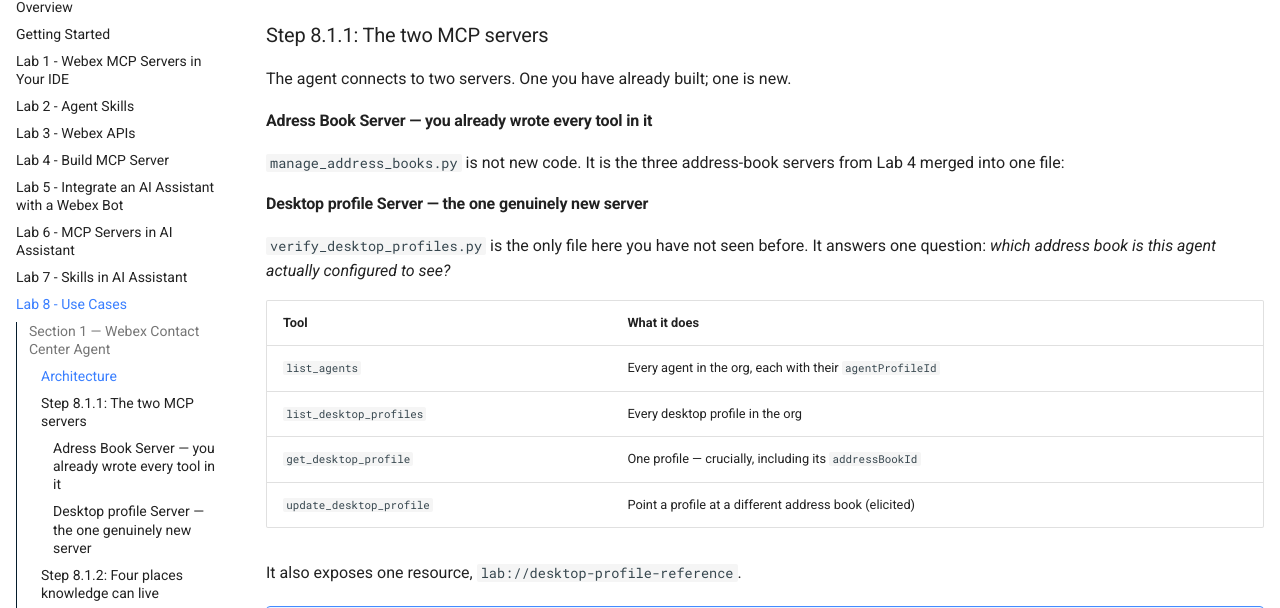
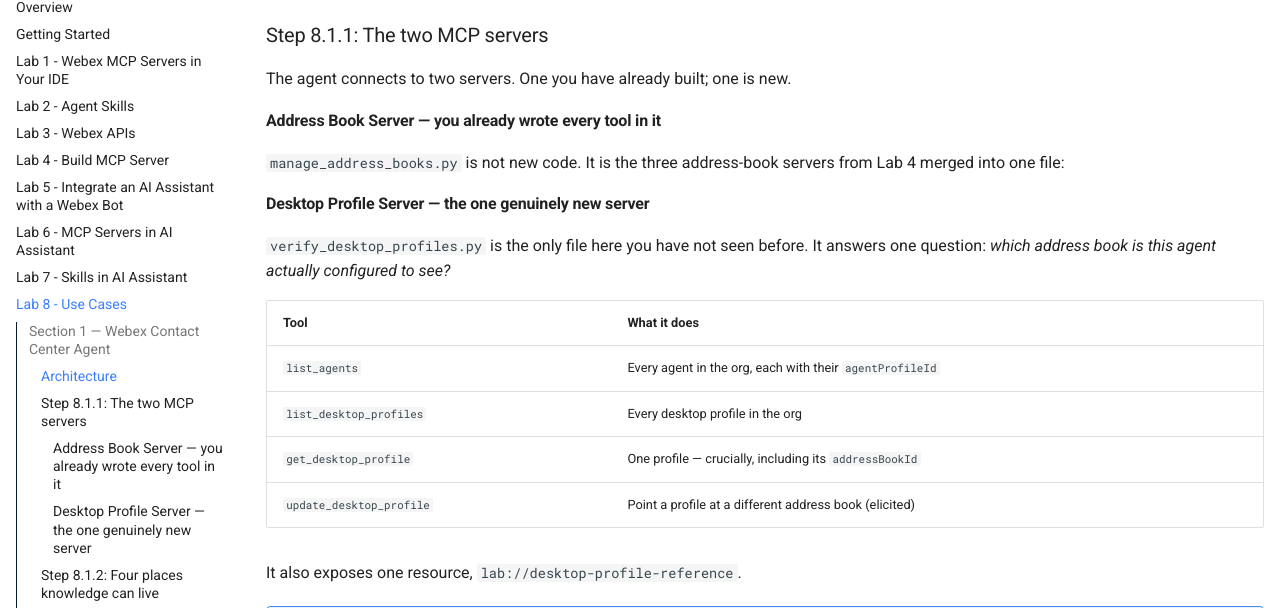
Before and after one commit to WebexCC-SA/LAB-31123, an MkDocs documentation site: the page built from docs/lab8_use-cases.md, in a window 1280 px wide and 900 px high, scrolled down 1044 px. Shown: the part 149-757 px from the top of the window. Built offline with MkDocs 1.6.1 and Material for MkDocs 9.7.7, drawn with Linux system fonts in a browser that asks for light colours.

Commit message:
Update lab8_use-cases.md

```diff
--- a/docs/lab8_use-cases.md
+++ b/docs/lab8_use-cases.md
@@ -46,14 +46,14 @@
 
 The agent connects to two servers. One you have already built; one is new.
 
-#### Adress Book Server — you already wrote every tool in it
+#### Address Book Server — you already wrote every tool in it
 
 `manage_address_books.py` is not new code. It is the three address-book
 servers from Lab 4 merged into one file:
 
 
 
-####  Desktop profile Server — the one genuinely new server
+#### Desktop Profile Server — the one genuinely new server
 
 `verify_desktop_profiles.py` is the only file here you have not seen before. It
 answers one question: *which address book is this agent actually configured to see?*
```
